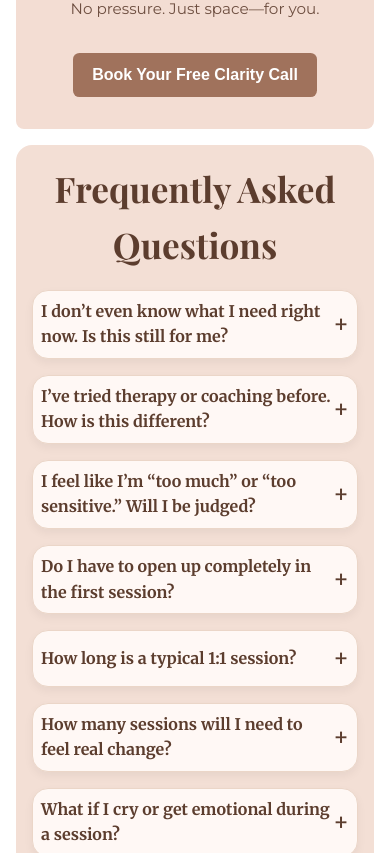
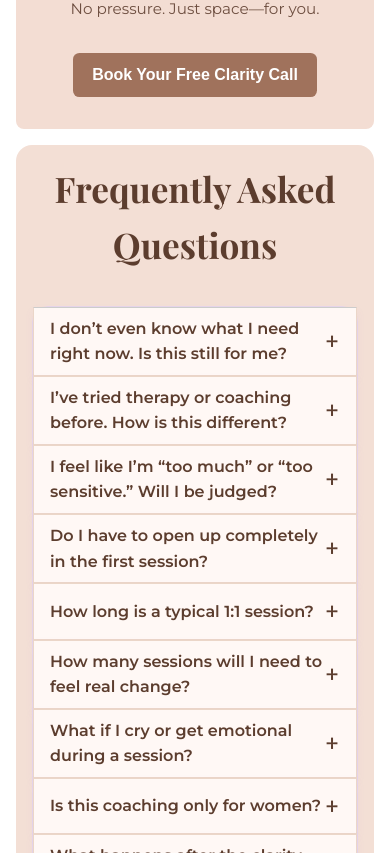
Before and after one commit to kalpana-kushwaha/life-coach, a React (Vite) app: page / in a window 390 px wide. Shown: the part 9551-10404 px from the top of the page. Built offline with nearby package versions, Linux system fonts and the light colour scheme.

Commit message:
initial commit

```diff
--- a/src/components/FinalCTA.css
+++ b/src/components/FinalCTA.css
@@ -95,38 +95,43 @@
   background-color: #f3dfd5;
   padding: 1rem 1rem;
   max-width: 1200px;
-  margin-top: 1rem;
+  margin: 1rem auto;
   border-radius: 1rem;
   width: 100%;
-  }
+}
+
 
 .faq-heading {
   font-size: 2.2rem;
   text-align: center;
   color: #5c3d2e;
-  margin-bottom: 1rem;
+  margin-bottom: 2rem;
   font-family: 'Playfair Display', serif;
 }
 
 .faq-list {
-  display: grid;
-  grid-template-columns: repeat(2, 1fr);
-  gap: 1rem;
+  display: flex;
+  flex-direction: column;
+  border: 1px solid #e6d6e9;
+  border-radius: 1rem;
 }
 
+/* FAQ Card */
 .faq-item {
   background: #fff8f5;
   border: 1px solid #ebd6c8;
-  border-radius: 1rem;
-  padding: 0.5rem;
-  box-shadow: 0 4px 10px rgba(0, 0, 0, 0.05);
+  padding: 0.5rem 1rem;
+  box-shadow: 0 4px 10px rgba(157, 98, 242, 0.05);
   transition: all 0.3s ease;
   cursor: pointer;
+}
+.faq-item:first-child {
+  border-top: 1px solid #ccc;
 }
 
 .faq-item:hover {
   background-color: #fdf6f2;
-  transform: translateY(-3px);
+  transform: translateY(-1px);
 }
 
 .faq-question-row {
@@ -140,6 +145,7 @@
   color: #5c3d2e;
   margin: 0;
   font-size: 1rem;
+  font-family: 'Montserrat', sans-serif;
 }
 
 .faq-arrow {
@@ -149,10 +155,26 @@
   transition: transform 0.3s ease;
 }
 
+.faq-item.open .faq-arrow {
+  transform: rotate(180deg);
+}
+
+/* Answer Reveal Animation */
 .faq-answer {
+  max-height: 0;
+  opacity: 0;
+  overflow: hidden;
+  transition: max-height 0.5s ease, opacity 0.4s ease, margin-top 0.4s ease;
+  margin-top: 0;
   color: #4d3b2f;
   font-size: 0.95rem;
   line-height: 1.6;
+  font-family: 'Montserrat', sans-serif;
+}
+
+.faq-item.open .faq-answer {
+  max-height: 300px;
+  opacity: 1;
   margin-top: 1rem;
 }
 
@@ -193,10 +215,6 @@
     width: 100%;
     max-width: 18.75rem;
   }
-
-  .faq-list {
-    grid-template-columns: 1fr;
-  }
 }
 
 
--- a/src/components/service.css
+++ b/src/components/service.css
@@ -5,7 +5,6 @@
   text-align: center;
   position: relative;
   overflow: hidden;
-  border-radius: 1rem;
   box-shadow: 0 10px 20px rgba(0, 0, 0, 0.1); /* Soft shadow for depth */
 }
 
```
